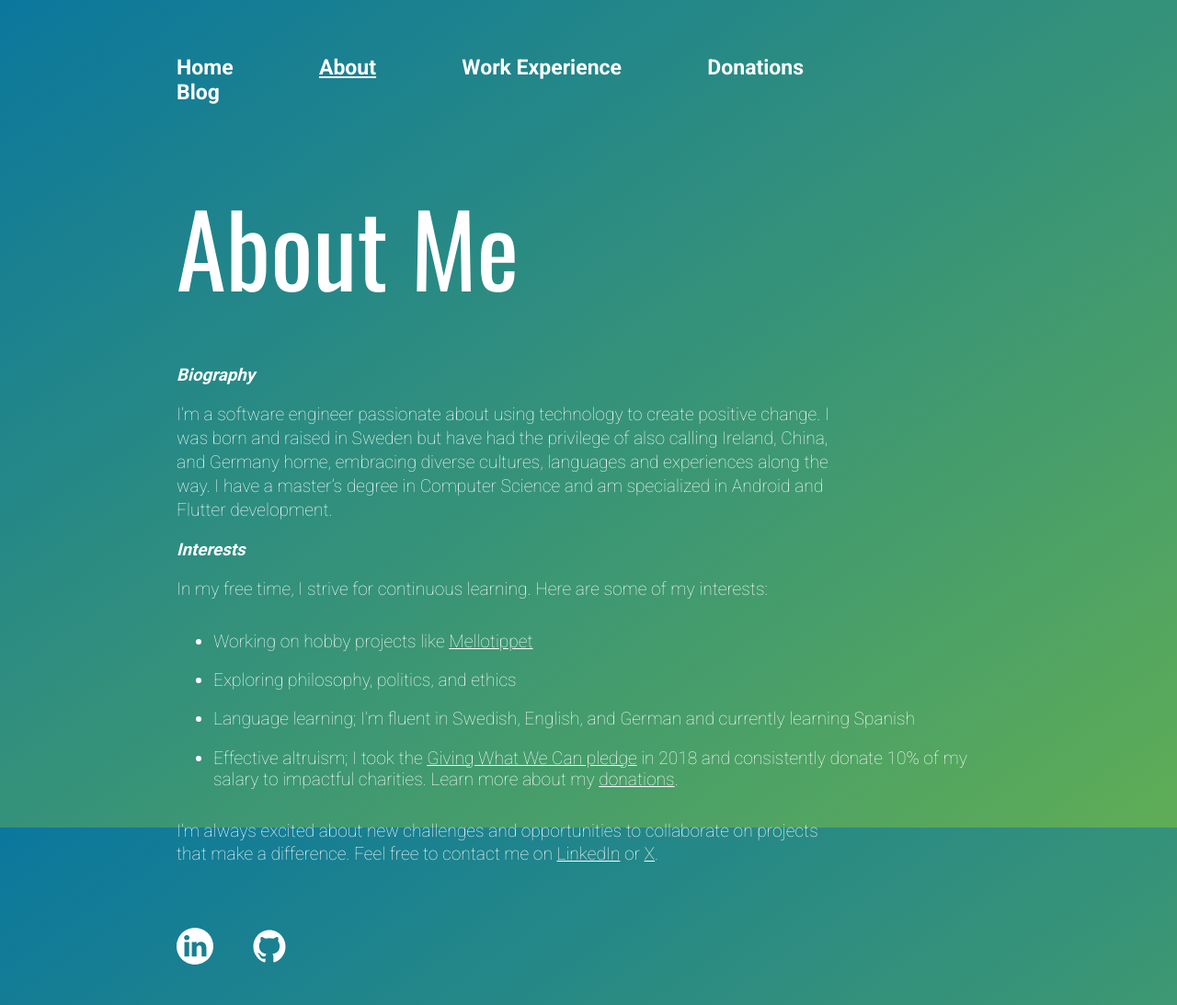
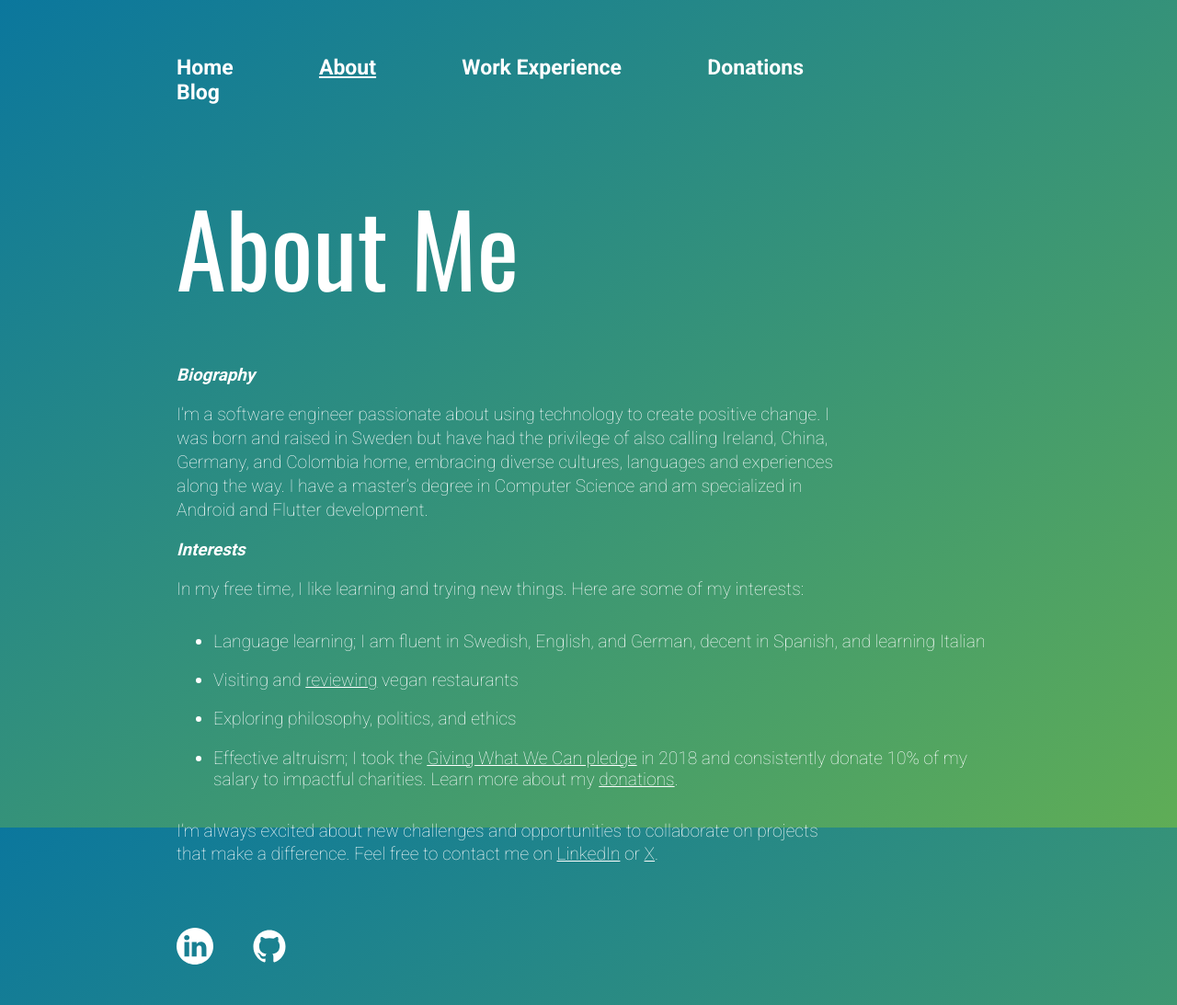
Before and after one commit to molundb/molundb.github.io, a Jekyll site: the page built from about/index.md, in a window 1280 px wide. Shown: the whole page at 92% size. Built offline with Jekyll 4.4.1, drawn with Linux system fonts in a browser that asks for light colours; nearby versions of some CDN libraries.

Commit message:
Update about me page

```diff
--- a/about/index.md
+++ b/about/index.md
@@ -9,20 +9,18 @@ title: About
 
 I'm a software engineer passionate about using technology to create positive
 change. I was born and raised in Sweden but have had the privilege of also
-calling Ireland, China, and Germany home, embracing diverse cultures, languages
+calling Ireland, China, Germany, and Colombia home, embracing diverse cultures, languages
 and experiences along the way. I have a master's degree in Computer Science and
 am specialized in Android and Flutter development.
 
 ### _Interests_
 
-In my free time, I strive for continuous learning. Here are some of my
+In my free time, I like learning and trying new things. Here are some of my
 interests:
 
-- Working on hobby projects like
-  [Mellotippet](https://github.com/molundb/mellotippet)
+- Language learning; I am fluent in Swedish, English, and German, decent in Spanish, and learning Italian
+- Visiting and [reviewing](https://www.happycow.net/members/profile/Dandido) vegan restaurants
 - Exploring philosophy, politics, and ethics
-- Language learning; I'm fluent in Swedish, English, and German and currently
-  learning Spanish
 - Effective altruism; I took the
   [Giving What We Can pledge](https://www.givingwhatwecan.org/pledge) in 2018
   and consistently donate 10% of my salary to impactful charities. Learn more
```
Also changed, not shown: index.md (+1 -1 lines).
